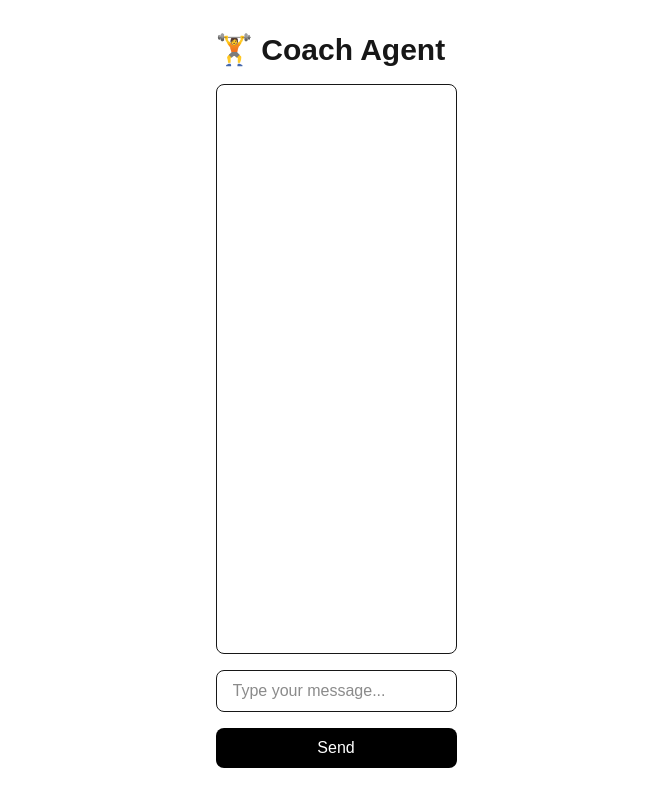
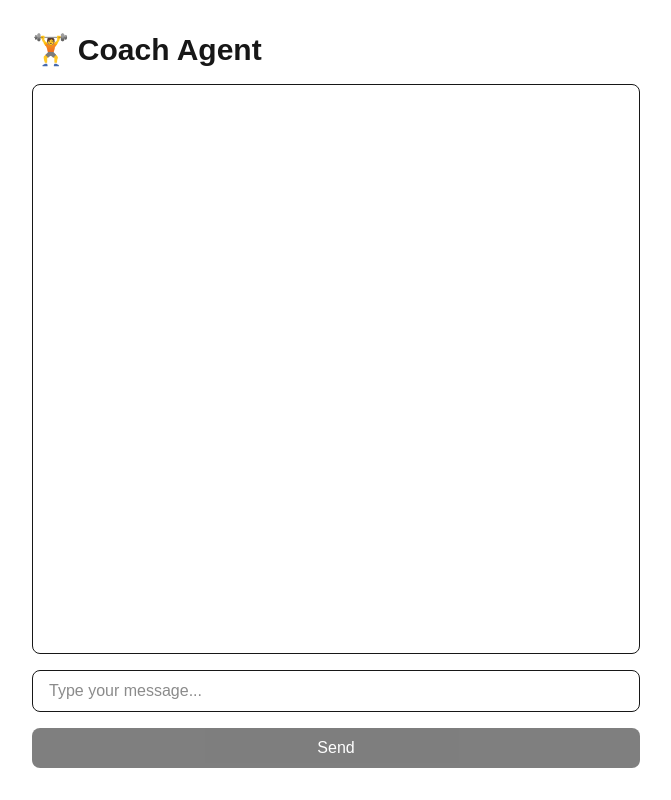
Before and after one commit to gabicortes/first-agent, a Next.js app: page / in a window 1280 px wide. Shown: the whole page, without its empty margins (304-975 px from the left). Built offline with nearby package versions, Linux system fonts and the light colour scheme.

Commit message:
small fixes

```diff
--- a/src/app/page.tsx
+++ b/src/app/page.tsx
@@ -10,8 +10,9 @@ export default function Home() {
   const [message, setMessage] = useState("");
   const [loading, setLoading] = useState(false);
 
-  async function sendMessage() {
-    if (!message.trim()) return;
+  async function handleSubmit(e: React.FormEvent<HTMLFormElement>) {
+    e.preventDefault();
+    if (!message.trim() || loading) return;
 
     setLoading(true);
 
@@ -42,31 +43,44 @@ export default function Home() {
   }
 
   return (
-    <main className="mx-auto flex min-h-screen max-w-2xl flex-col gap-4 p-8">
+    <main className="mx-auto flex min-h-screen w-[42rem] max-w-full flex-col gap-4 p-8">
       <h1 className="text-3xl font-bold">🏋️ Coach Agent</h1>
 
-      <div className="flex-1 rounded-lg border p-4">
+      <div className="flex-1 overflow-hidden rounded-lg border p-4">
         {messages.map((msg, index) => (
-          <p key={index}>
-            <strong>{msg.role}:</strong> {msg.content}
+          <p key={index} className="break-words">
+            <strong>
+              {msg.role.charAt(0).toUpperCase() + msg.role.slice(1)}:
+            </strong>{" "}
+            {msg.content}
           </p>
         ))}
       </div>
 
+      <form onSubmit={handleSubmit} className="flex flex-col gap-4">
+        <label htmlFor="message-input" className="sr-only">
+          Message
+        </label>
         <input
+          id="message-input"
           value={message}
           onChange={(e) => setMessage(e.target.value)}
           placeholder="Type your message..."
-        className="rounded-lg border px-4 py-2 outline-none focus:ring-2"
+          disabled={loading}
+          aria-disabled={loading}
+          className="rounded-lg border px-4 py-2 outline-none focus:ring-2 disabled:opacity-50"
         />
 
         <button
-        onClick={sendMessage}
-        disabled={loading}
+          type="submit"
+          disabled={loading || !message.trim()}
+          aria-label="Send message"
+          aria-busy={loading}
           className="rounded-lg bg-black px-4 py-2 text-white disabled:opacity-50"
         >
           {loading ? "Thinking..." : "Send"}
         </button>
+      </form>
     </main>
   );
 }
```
Lines whose indentation alone changed are shown as unchanged.
